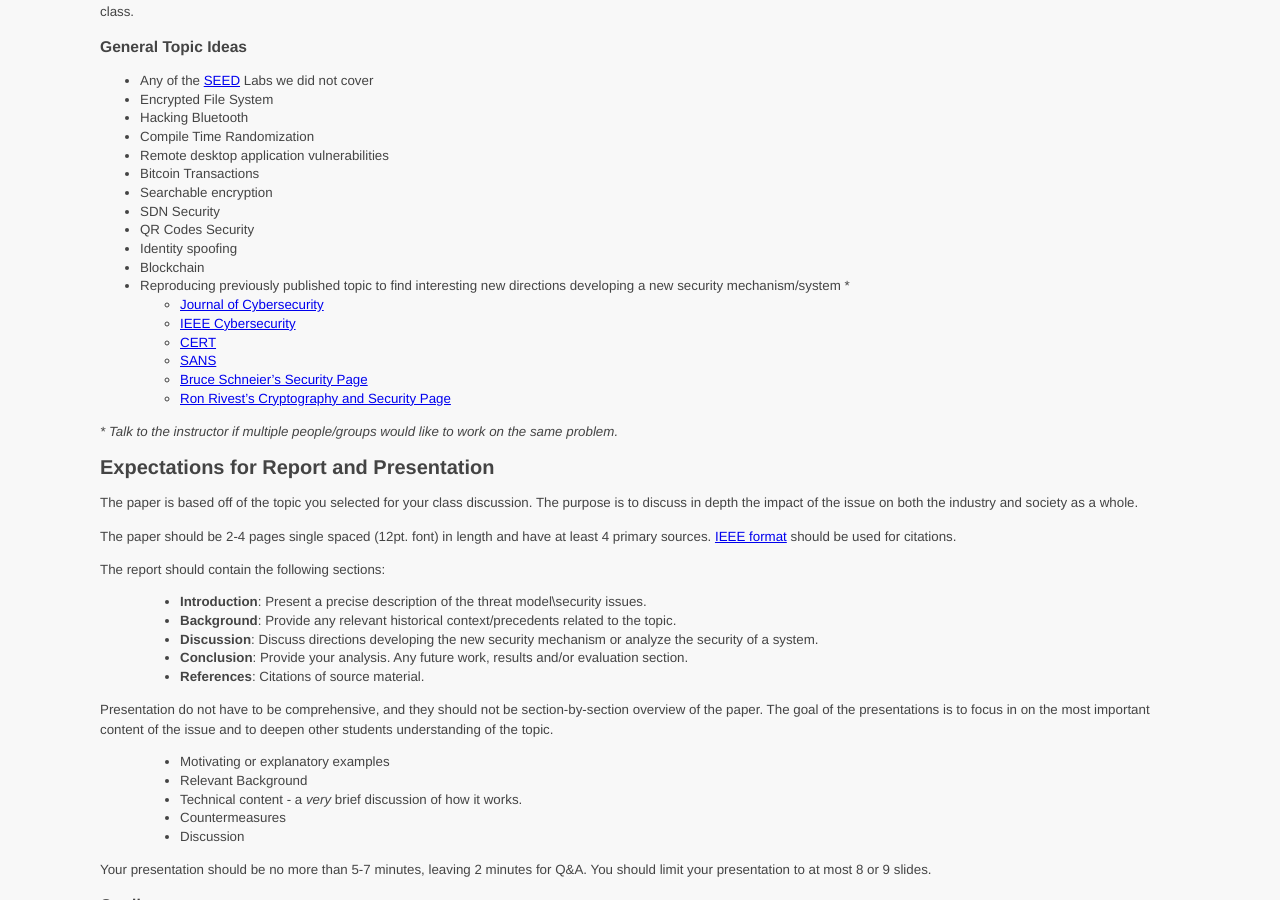
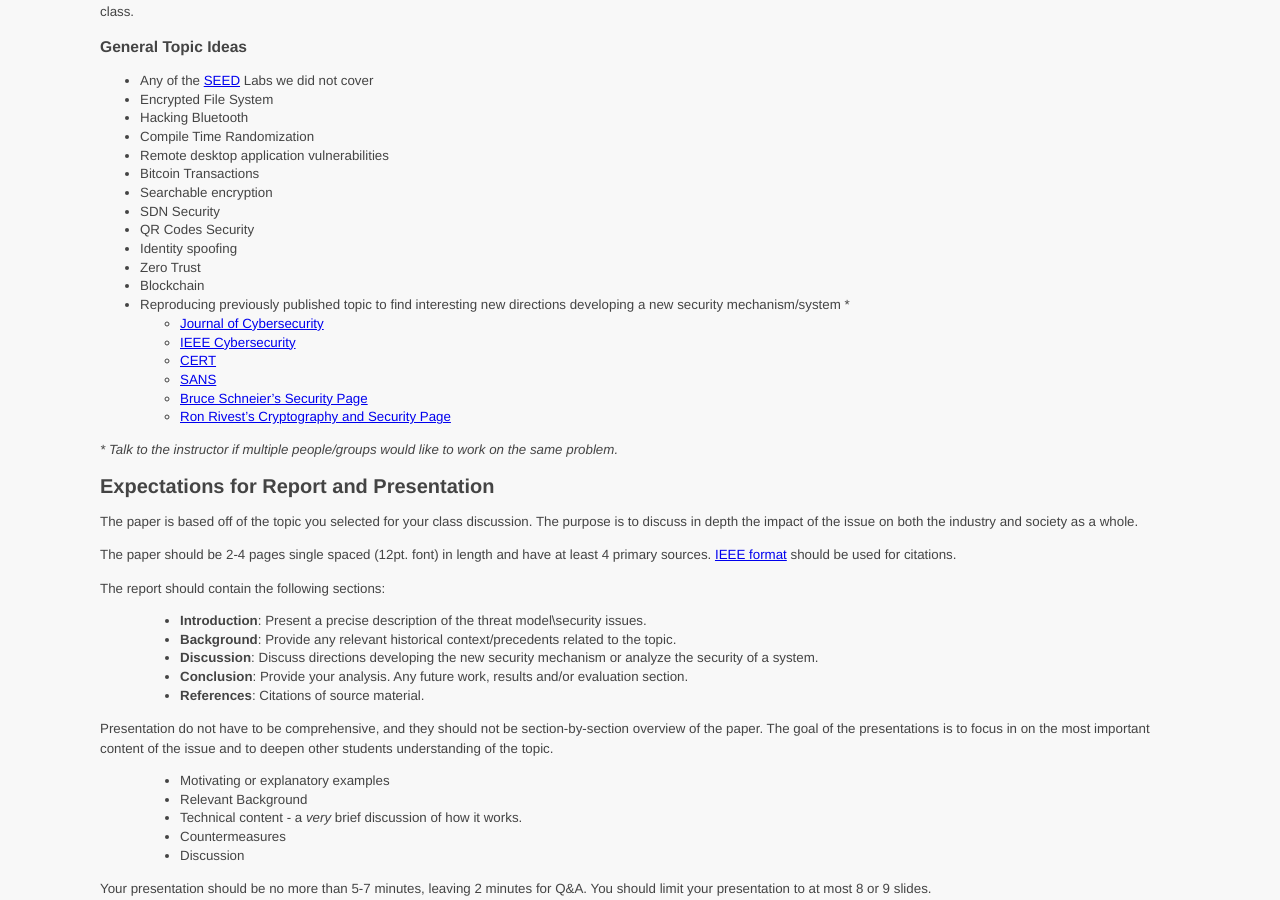
Before and after one commit to ycpcs/cs335-spring2023, a Jekyll site: the page built from assignments/project.md, in a window 1280 px wide and 900 px high, scrolled down 357 px. Built offline with Jekyll 4.4.1, drawn with Linux system fonts in a browser that asks for light colours.

Commit message:
update final project

```diff
--- a/assignments/project.md
+++ b/assignments/project.md
@@ -34,6 +34,7 @@ You will be required to provide the instructor with several relevant articles an
 - SDN Security
 - QR Codes Security
 - Identity spoofing
+- Zero Trust
 - Blockchain
 - Reproducing previously published topic to find interesting new directions developing a new security mechanism/system *
   - [Journal of Cybersecurity](https://academic.oup.com/cybersecurity)
```
